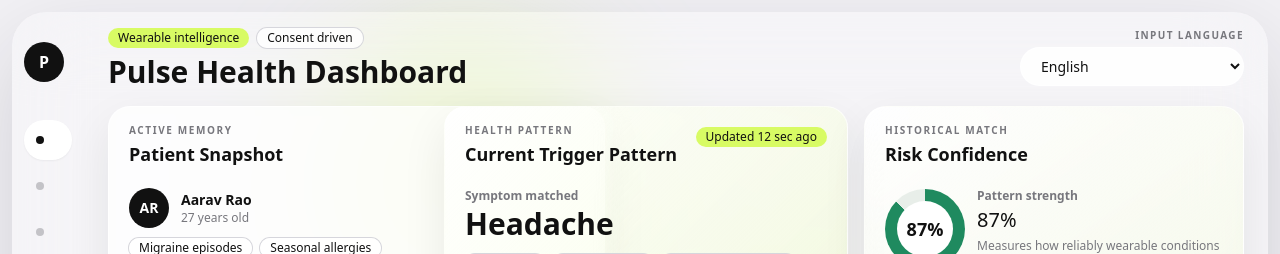
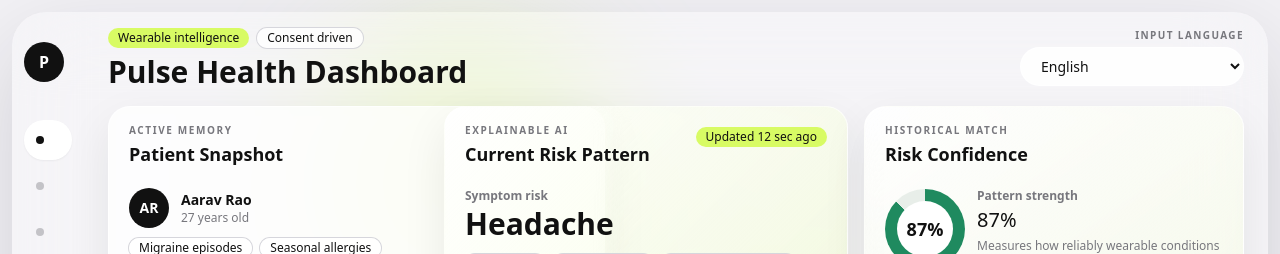
Before and after one commit to Karansankhe/cognee_codebase, a React (Vite) app in the folder frontend/: page / in a window 1280 px wide. Shown: the top 254 px of the page. Built offline with nearby package versions, Linux system fonts and the light colour scheme.

Commit message:
Update dashboard risk insight card

```diff
--- a/frontend/src/features/dashboard/components/InsightCard.tsx
+++ b/frontend/src/features/dashboard/components/InsightCard.tsx
@@ -10,15 +10,15 @@
   return (
     <Card className="bg-[linear-gradient(135deg,rgba(255,255,255,0.92),rgba(216,251,100,0.18))]">
       <CardHeader
-        title="Current Trigger Pattern"
-        eyebrow="Health pattern"
+        title="Current Risk Pattern"
+        eyebrow="Explainable AI"
         action={<Badge tone="green">{pattern.updatedAt}</Badge>}
       />
       <CardBody className="space-y-2.5">
         <div className="flex flex-wrap items-end justify-between gap-3">
           <div>
             <p className="text-xs font-semibold text-pulse-muted">
-              Symptom matched
+              Symptom risk
             </p>
             <h3 className="mt-0.5 text-3xl font-semibold tracking-normal text-pulse-ink">
               {pattern.symptom}
```
